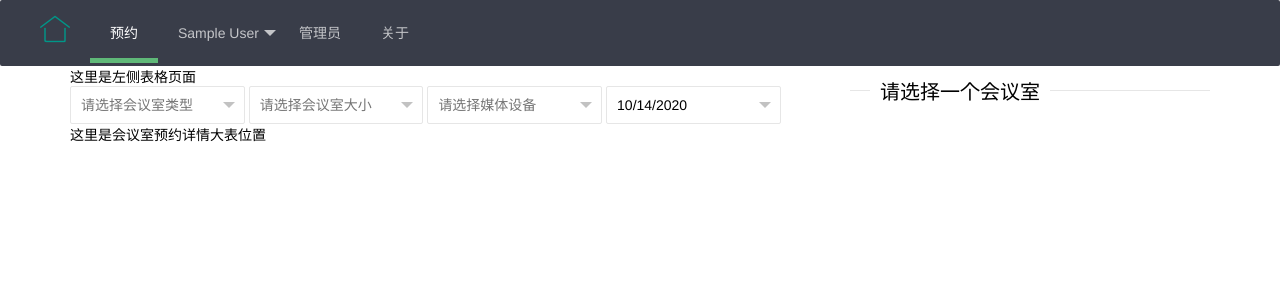
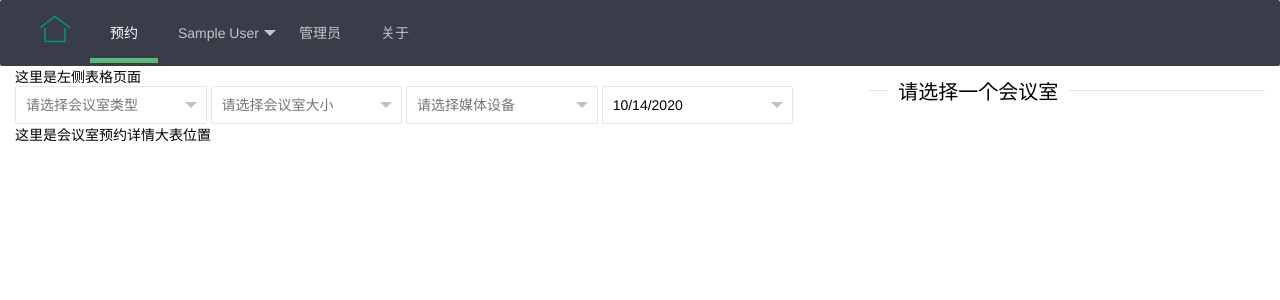
Before and after one commit to ankeliei/meetRoomBooking, a PHP site: page /views/main.php in a window 1280 px wide. Shown: the top 300 px of the page. Run offline with PHP 8.4, Linux system fonts and the light colour scheme; the visitor is signed in with stand-in values (Sample User, id 1); data that the repository does not hold is empty; some libraries are stand-ins or nearby versions.

Commit message:
修复提交订单携带房间号的问题、尝试改一改布局

```diff
--- a/ajax/makeOrder.php
+++ b/ajax/makeOrder.php
@@ -13,9 +13,10 @@
         $startTime = $_POST['startTimeSelect'];
         $endTime = $_POST['endTimeSelect'];
         $orderTxt = $_POST['orderTxt'];
+        $roomid = $_POST['room'];
 
         $sql = " INSERT INTO newOrders (id, user, room, createTime, startTime, endTime, txt, status, revokeTime) ".
-            " VALUES (NULL, '" .$userid. "', '3', '', '" .$startTime. "', '" .$endTime. "', '" .$orderTxt. "', '', '')";
+            " VALUES (NULL, '" .$userid. "', '" .$roomid."', '', '" .$startTime. "', '" .$endTime. "', '" .$orderTxt. "', '', '')";
 
         $con->setSql($sql);
         $res = $con->getRes();
--- a/views/headBar.php
+++ b/views/headBar.php
@@ -8,6 +8,7 @@
     <script src="/layui/layui.js"></script>
 </head>
 <body>
+
         <ul class="layui-nav" lay-filter="">
             <li class="layui-nav-item"><a href="/index.php"><i class="layui-icon" style="font-size: 30px; color: #009688;">&#xe68e;</i></a></li>
             <li id="main" class="layui-nav-item"><a href="/views/main.php">预约</a></li>
@@ -36,6 +37,7 @@
             </li>
             <li id="about" class="layui-nav-item"><a href="/views/about.php">关于</a></li>
         </ul>
+
 <script>
     layui.use('element',function(){
         var element = layui.element;
--- a/views/js/main.js
+++ b/views/js/main.js
@@ -216,6 +216,7 @@ function roomDateOnclick(obj,id,name){
         var form = layui.form;
         console.log(obj);
 
+
         $('#info-in').css('display','none');
         $('#whoUse').css('display','none');
         $('#makeOrder').css('display','none');
@@ -241,7 +242,6 @@ function roomDateOnclick(obj,id,name){
             //对下单表单显示
             $('#makeOrder').css('display','block');
             //TODO：填充开始时间
-            console.log("即将卡顿");
             setStartTimeOptions(obj['startTime'],obj['endTime']);
             setEndTimeOptions(obj['startTime'],obj['endTime']);
 
@@ -259,12 +259,15 @@ function roomDateOnclick(obj,id,name){
         //预约提交响应
         form.on('submit(orderTime)',function (data){
             console.log("点击了提交按钮");
+            data['field']['room'] = id;
+            console.log(data);
             $.ajax({
                 url:'/ajax/makeOrder.php',
                 data:data.field,
                 dataType:'text',
                 type:'post',
                 success:function (data){
+
                     resObj = JSON.parse(data);
                     if(resObj['status'] == 1){
                         window.location.replace("login.html");
@@ -274,6 +277,7 @@ function roomDateOnclick(obj,id,name){
                             type: 1,
                             content: "预约提交成功！等待管理员审核!"
                         })
+                        roomDateOnclick(obj,id,name);   //重新刷新右侧选择区
                     }
                 }
             })
--- a/views/main.php
+++ b/views/main.php
@@ -9,9 +9,9 @@
     <?php
     include("headBar.php")
     ?>
-    <div class="layui-container">
+    <div class="layui-fluid">
         <div class="layui-row">
-            <div class="layui-col-md8">
+            <div class="layui-col-sm12 layui-col-md8">
                 这里是左侧表格页面
                 <form class="layui-form" lay-filter="chooseRoom">
                     <div class="layui-inline" style="width: 23%">
@@ -38,7 +38,7 @@
                     这里是会议室预约详情大表位置
                 </div>
             </div>
-            <div class="layui-col-md4">
+            <div class="layui-col-sm12 layui-col-md4">
                 <div class="something">
 <!--                    会议室详情展示-->
                     <div id="info">
```
Lines whose indentation alone changed are shown as unchanged.
